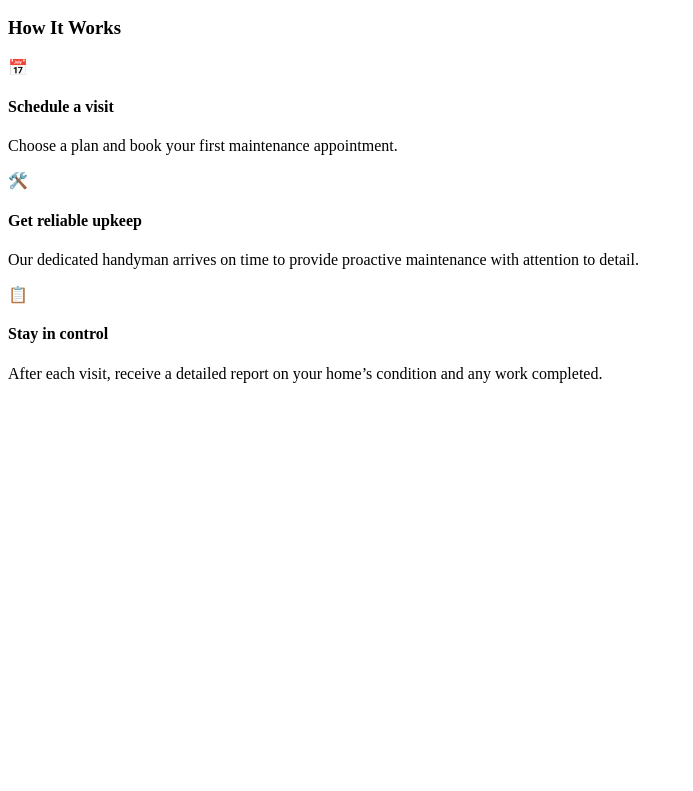
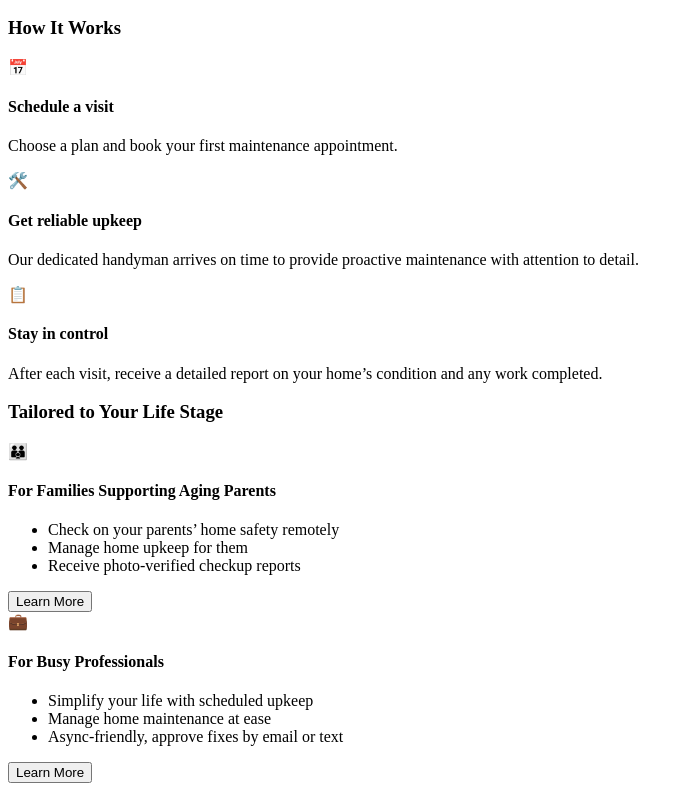
Before and after one commit to nickalodian-upkept/upkept-homepage, a Next.js app: page / in a window 1280 px wide. Shown: the part 652-1443 px from the top of the page, without its empty margins (0-693 px from the left). Before the commit the page ends 1051 px from the top, so only its background shows below. Built offline with nearby package versions, Linux system fonts and the light colour scheme.

Commit message:
Add life stage targeting section

```diff
--- a/pages/index.js
+++ b/pages/index.js
@@ -87,6 +87,40 @@ export default function Home() {
             </div>
           </div>
         </section>
+
+        {/* Tailored to Your Life Stage */}
+        <section className="mt-24 max-w-5xl mx-auto text-center">
+          <h3 className="text-2xl font-bold mb-12">Tailored to Your Life Stage</h3>
+          <div className="grid grid-cols-1 md:grid-cols-2 gap-6 text-left">
+            {/* For Families */}
+            <div className="border border-gray-200 rounded-lg p-6 shadow-sm">
+              <div className="text-4xl mb-4">👪</div>
+              <h4 className="text-lg font-semibold mb-2">For Families Supporting Aging Parents</h4>
+              <ul className="space-y-2 text-gray-700 list-disc list-inside mb-6">
+                <li>Check on your parents’ home safety remotely</li>
+                <li>Manage home upkeep for them</li>
+                <li>Receive photo-verified checkup reports</li>
+              </ul>
+              <button className="bg-gray-100 border rounded px-4 py-2 hover:bg-gray-200 transition">
+                Learn More
+              </button>
+            </div>
+
+            {/* For Professionals */}
+            <div className="border border-gray-200 rounded-lg p-6 shadow-sm">
+              <div className="text-4xl mb-4">💼</div>
+              <h4 className="text-lg font-semibold mb-2">For Busy Professionals</h4>
+              <ul className="space-y-2 text-gray-700 list-disc list-inside mb-6">
+                <li>Simplify your life with scheduled upkeep</li>
+                <li>Manage home maintenance at ease</li>
+                <li>Async-friendly, approve fixes by email or text</li>
+              </ul>
+              <button className="bg-gray-100 border rounded px-4 py-2 hover:bg-gray-200 transition">
+                Learn More
+              </button>
+            </div>
+          </div>
+        </section>
       </main>
     </>
   );
```
